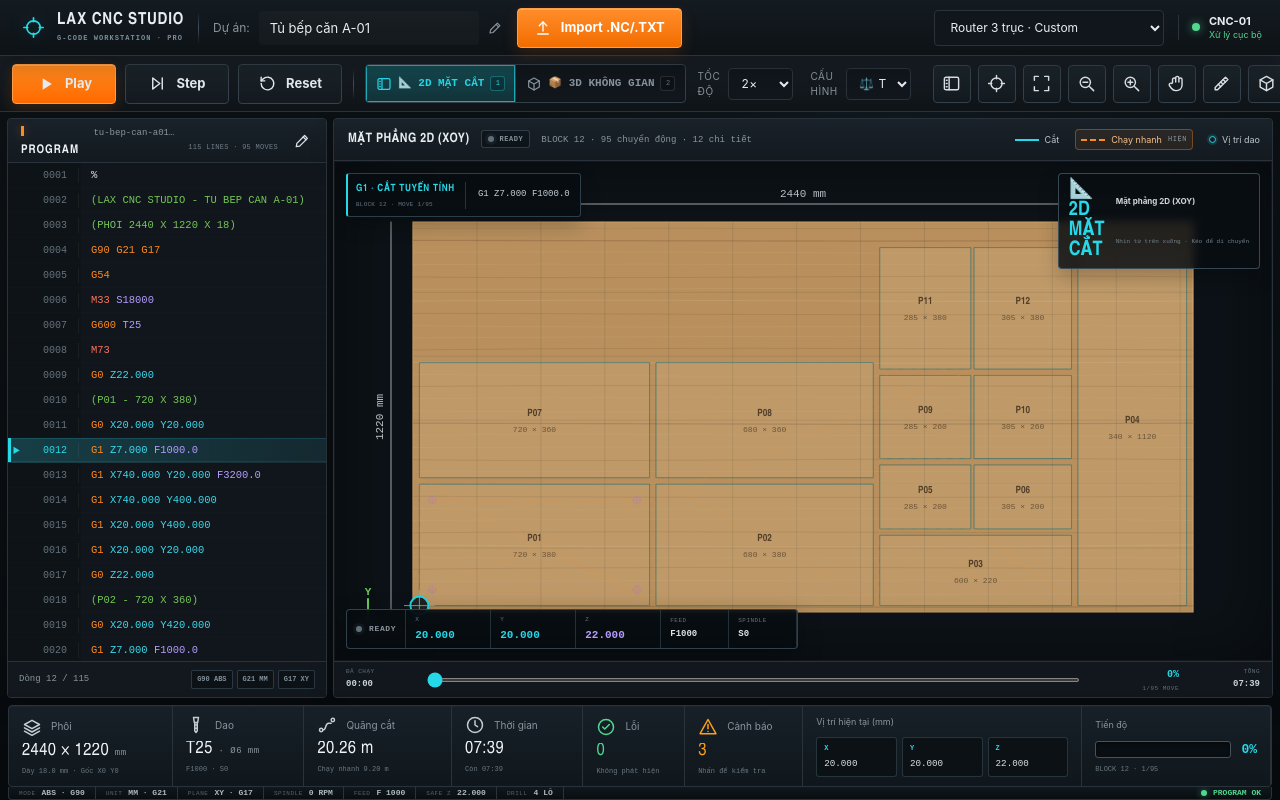
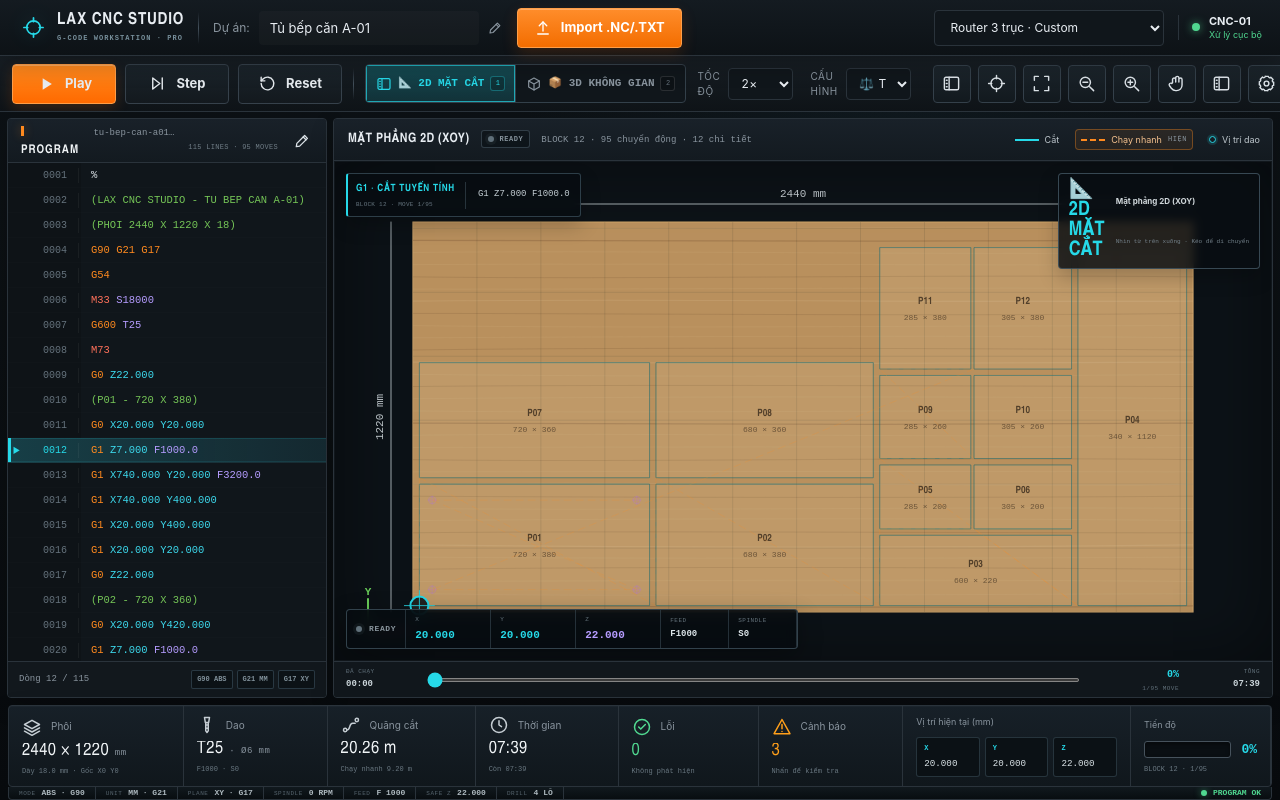
Before and after one commit to Laxury-H/lax-cnc-gcode-studio, a Next.js app: page / in a window 1280 px wide. Built offline with nearby package versions, Linux system fonts and the light colour scheme.

Commit message:
feat: add global styles and layout structure for G-code studio interface

```diff
--- a/app/globals.css
+++ b/app/globals.css
@@ -950,11 +950,9 @@ textarea:focus-visible {
 }
 
 .metrics-strip {
-  display: grid;
-  grid-template-columns:
-    minmax(115px, 1fr) minmax(110px, 0.8fr) minmax(110px, 0.9fr)
-    minmax(105px, 0.8fr) minmax(82px, 0.62fr) minmax(95px, 0.72fr)
-    minmax(250px, 1.7fr) minmax(165px, 1.15fr);
+  display: flex;
+  overflow-x: auto;
+  flex-wrap: nowrap;
   min-width: 0;
   margin: 7px 8px 0;
   overflow: hidden;
@@ -971,7 +969,8 @@ textarea:focus-visible {
 .metric-card,
 .position-metric,
 .progress-metric {
-  min-width: 0;
+  flex: 1 0 auto;
+  min-width: 140px;
   padding: 10px 13px;
   border: 0;
   border-right: 1px solid var(--border);
@@ -1104,9 +1103,10 @@ button.metric-card {
 .machine-statebar {
   display: flex;
   align-items: center;
+  flex-wrap: nowrap;
   gap: 0;
   margin: 0 8px;
-  overflow: hidden;
+  overflow-x: auto;
   border: 1px solid var(--border);
   border-top: 0;
   border-radius: 0 0 4px 4px;
@@ -1118,8 +1118,16 @@ button.metric-card {
 }
 
 .machine-statebar span {
+  flex: 0 0 auto;
   padding: 0 14px;
   border-right: 1px solid var(--border);
+}
+
+.statebar-spacer {
+  flex: 1 0 auto;
+  min-width: 15px;
+  padding: 0 !important;
+  border-right: 0 !important;
 }
 
 .machine-statebar span:first-child,
@@ -1876,13 +1884,16 @@ button.metric-card {
 }
 
 .drawer-tabs {
-  display: grid;
-  grid-template-columns: 1fr 1fr;
+  display: flex;
+  overflow-x: auto;
+  flex-wrap: nowrap;
   border-bottom: 1px solid var(--border);
   background: #0e1418;
 }
 
 .drawer-tabs button {
+  flex: 1 0 auto;
+  padding: 13px 18px;
   border: 0;
   border-right: 1px solid var(--border);
   background: transparent;
--- a/app/page.tsx
+++ b/app/page.tsx
@@ -1964,28 +1964,10 @@ export default function Home() {
             }
           />
           <ToolbarButton
-            icon="ruler"
-            label="Kích thước và khoảng cách chi tiết"
-            onClick={() => setDrawer("parts")}
-            active={drawer === "parts"}
-          />
-          <ToolbarButton
-            icon="cube"
-            label="Phôi dư (Remnants & Offcuts)"
-            onClick={() => setDrawer("offcuts")}
-            active={drawer === "offcuts"}
-          />
-          <ToolbarButton
-            icon="step"
-            label="Phục hồi cắt dở (Smart Resume)"
-            onClick={() => setDrawer("resume")}
-            active={drawer === "resume"}
-          />
-          <ToolbarButton
-            icon="upload"
-            label="Xuất G-code CAM (Weihong / Syntec)"
-            onClick={() => setDrawer("export")}
-            active={drawer === "export"}
+            icon="panel"
+            label="Phân tích & Tiện ích (Kích thước, Phôi dư, Smart Resume...)"
+            onClick={() => setDrawer(drawer ? null : "diagnostics")}
+            active={!!drawer}
           />
           <ToolbarButton
             icon="settings"
```
